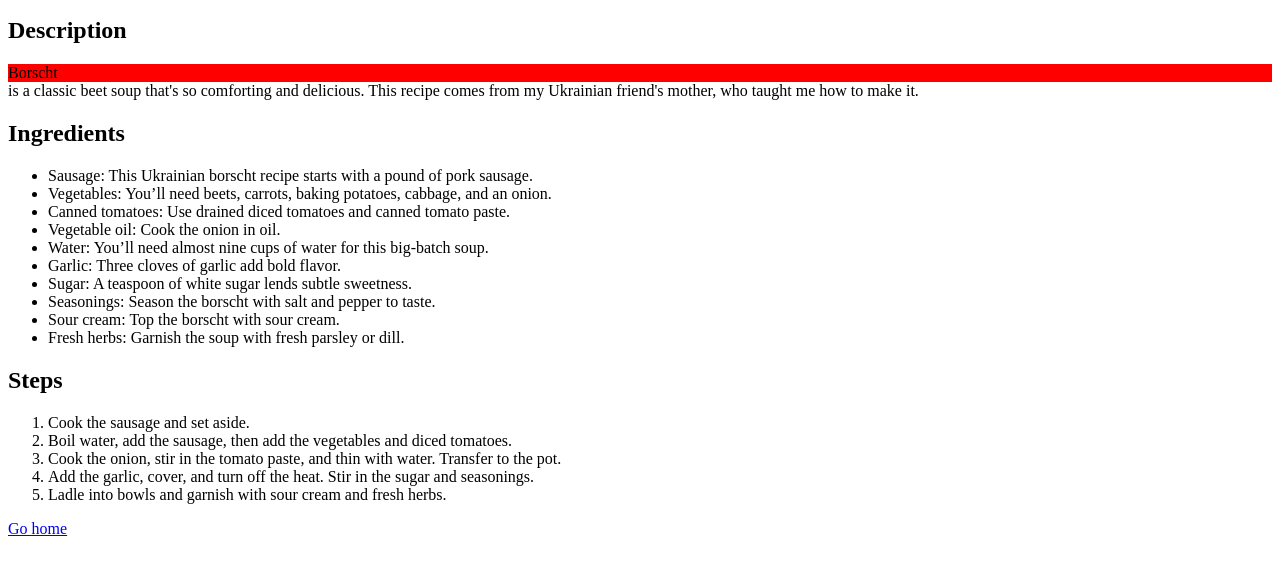
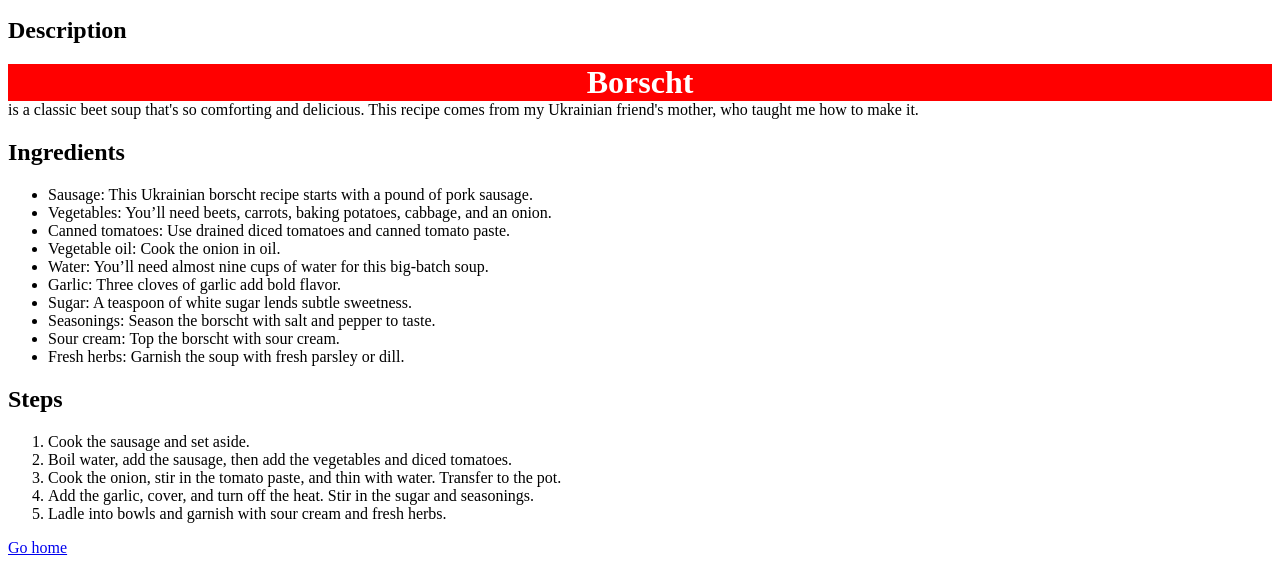
Before and after one commit to Nikiro-Ja/odin-recipes, a plain HTML site: page recipes/borscht.html in a window 1280 px wide. Shown: the part 369-934 px from the top of the page. Drawn offline with Linux system fonts and the light colour scheme.

Commit message:
changed = to : before all properties; "text-weight" to "font-weight"

```diff
--- a/recipes/style.css
+++ b/recipes/style.css
@@ -1,7 +1,7 @@
 div {
     background-color: red;
-    color = white;
-    font-size = 32px;
-    text-align = center;
-    text-weight = bold;
+    color: white;
+    font-size: 32px;
+    text-align: center;
+    font-weight: bold;
 }
```
